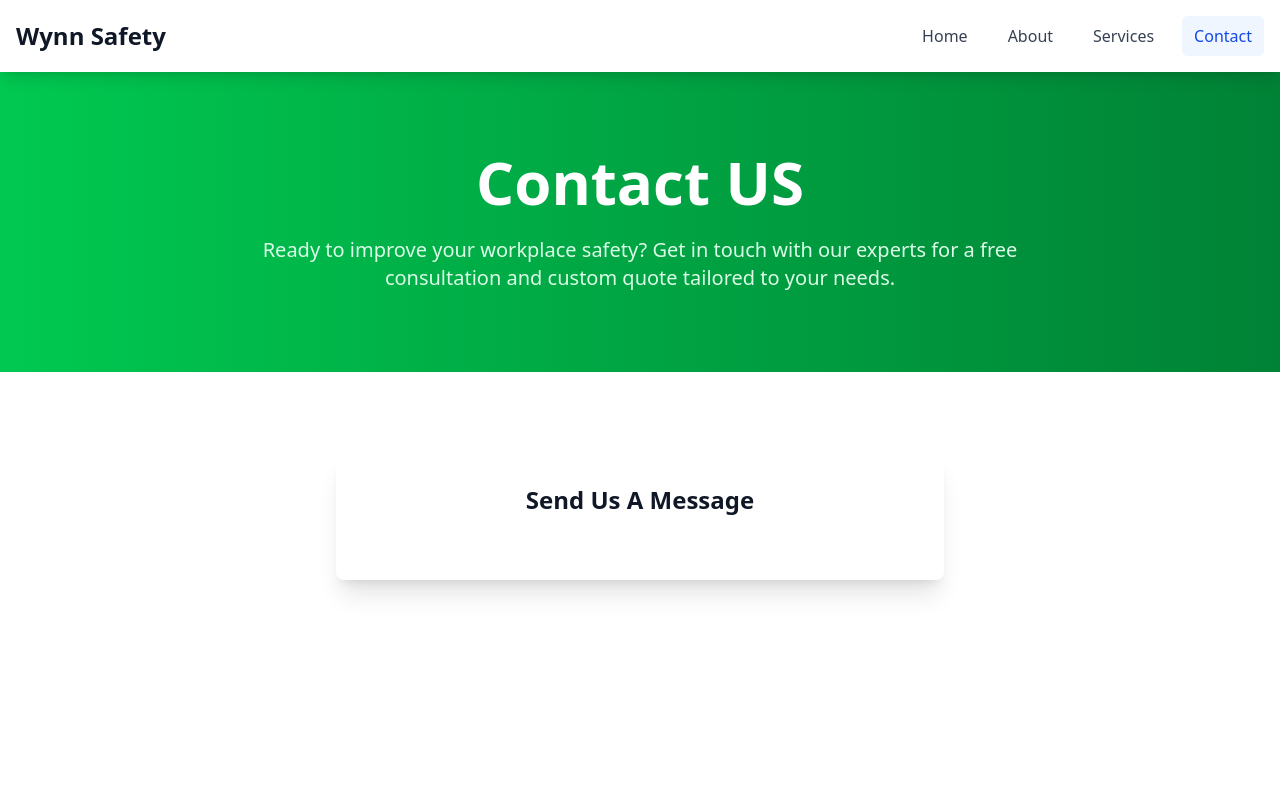
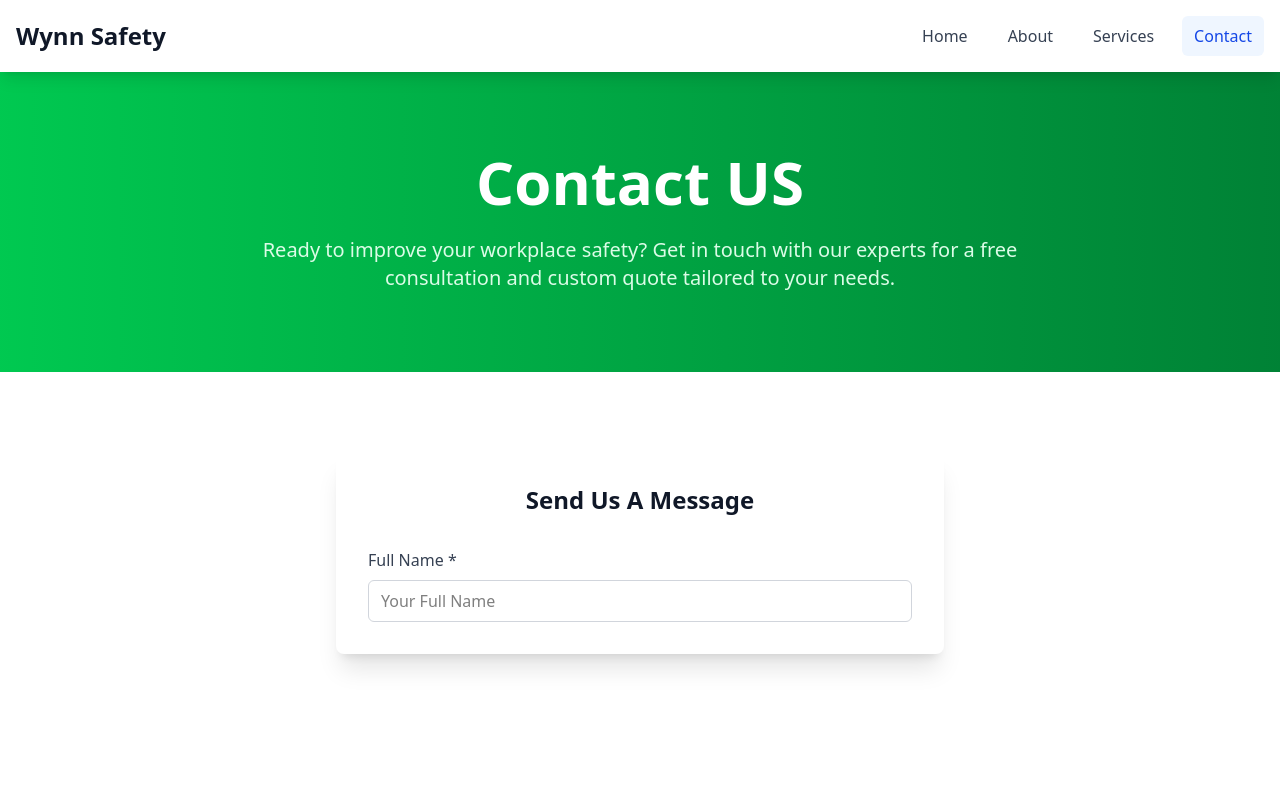
Before and after one commit to sanketm-hub/Next-js, a Next.js app: page /contact in a window 1280 px wide. Shown: the top 800 px of the page. Built offline with nearby package versions, Linux system fonts and the light colour scheme.

Commit message:
Contact us page added form

```diff
--- a/app/contact/page.tsx
+++ b/app/contact/page.tsx
@@ -1,6 +1,19 @@
 import React, { useState } from 'react';
 
 export default function Contact() {
+    const [formData, setFormData] = useState({
+        name: '',
+        email: '',
+        phone: '',
+        message: ''
+    });
+    const handleSubmit = (e: React.FormEvent) => {
+        e.preventDefault();
+        console.log('Form submitted:', formData);
+    };
+    const handleChange = (field: string, value: string) => {
+        setFormData(prev => ({ ...prev, [field]: value }));
+    };
     return (
         <div className='min-h-screen'>
             <section className='bg-gradient-to-r from-green-500 to-green-700 text-white py-20'>
@@ -16,10 +29,23 @@ export default function Contact() {
             </section>
             <section className='bg-white py-20'>
                 <div className='max-w-2xl mx-auto px-4 sm:px-6 lg:px-8'>
-                   <div className='bg-white rounded-lg shadow-xl p-8'>
+                    <div className='bg-white rounded-lg shadow-xl p-8'>
                         <h2 className='text-2xl font-bold text-gray-900 text-center mb-8'>
                             Send Us A Message
                         </h2>
+                        <form onSubmit={handleSubmit} className='space-y-6'>
+                            <div>
+                                <label className='block txt-sm font-medium text-gray-700 mb-2'>
+                                    Full Name *
+                                </label>
+                                <input type="text" value={formData.name}
+                                    onChange={(e) => handleChange('name', e.target.value)}
+                                    required
+                                    className='w-full px-3 py-2 border border-gray-300 rounded-md focus:outline-none focus:ring-2 focus:ring-blue-500 focus:border-transparent'
+                                    placeholder="Your Full Name"
+                                />
+                            </div>
+                        </form>
                     </div>
                 </div>
             </section>
```
